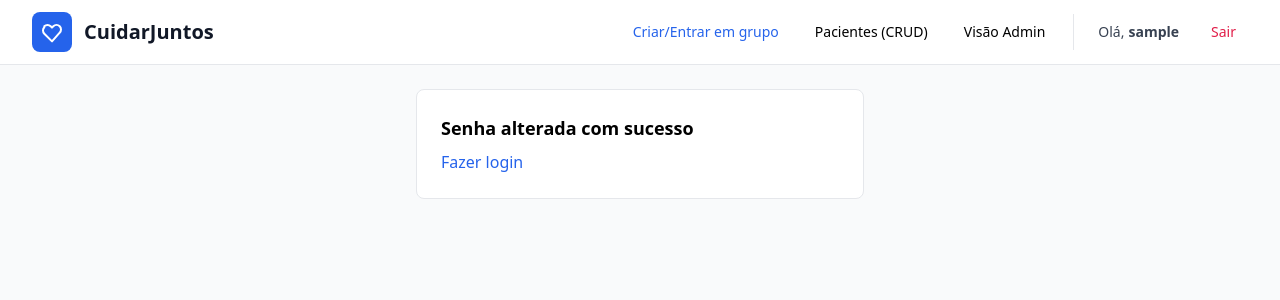
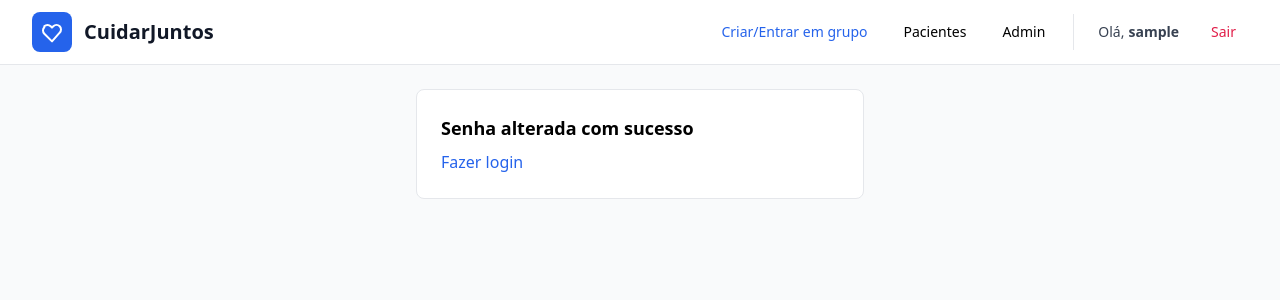
Before and after one commit to ArthurPoggy/cuidarjuntos, a Django app: page /accounts/reset/complete/ in a window 1280 px wide. Shown: the top 300 px of the page. Run offline with Django 4.2, Linux system fonts and the light colour scheme; the visitor is signed in with stand-in values (Sample User, id 1); data that the repository does not hold is empty; some libraries are stand-ins or nearby versions.

Commit message:
alteração menu

```diff
--- a/templates/base.html
+++ b/templates/base.html
@@ -85,8 +85,8 @@
           {% endif %}
 
           {% if request.user.is_superuser %}
-            <a href="{% url 'care:patient-list' %}" class="inline-flex items-center h-9 px-3 rounded-lg hover:bg-gray-50">Pacientes (CRUD)</a>
-            <a href="{% url 'care:admin-overview' %}" class="inline-flex items-center h-9 px-3 rounded-lg hover:bg-gray-50">Visão Admin</a>
+            <a href="{% url 'care:patient-list' %}" class="inline-flex items-center h-9 px-3 rounded-lg hover:bg-gray-50">Pacientes</a>
+            <a href="{% url 'care:admin-overview' %}" class="inline-flex items-center h-9 px-3 rounded-lg hover:bg-gray-50">Admin</a>
           {% endif %}
 
           <span class="hidden lg:inline h-9 w-px bg-gray-200 mx-1"></span>
@@ -167,8 +167,8 @@
           {% endif %}
 
           {% if request.user.is_superuser %}
-            <a class="block px-3 py-3 hover:bg-gray-50" href="{% url 'care:patient-list' %}">Pacientes (CRUD)</a>
-            <a class="block px-3 py-3 hover:bg-gray-50" href="{% url 'care:admin-overview' %}">Visão Admin</a>
+            <a class="block px-3 py-3 hover:bg-gray-50" href="{% url 'care:patient-list' %}">Pacientes</a>
+            <a class="block px-3 py-3 hover:bg-gray-50" href="{% url 'care:admin-overview' %}">Admin</a>
           {% endif %}
 
           <div class="px-3 py-2 text-gray-700">Olá, <strong>{{ request.user.username }}</strong></div>
```
